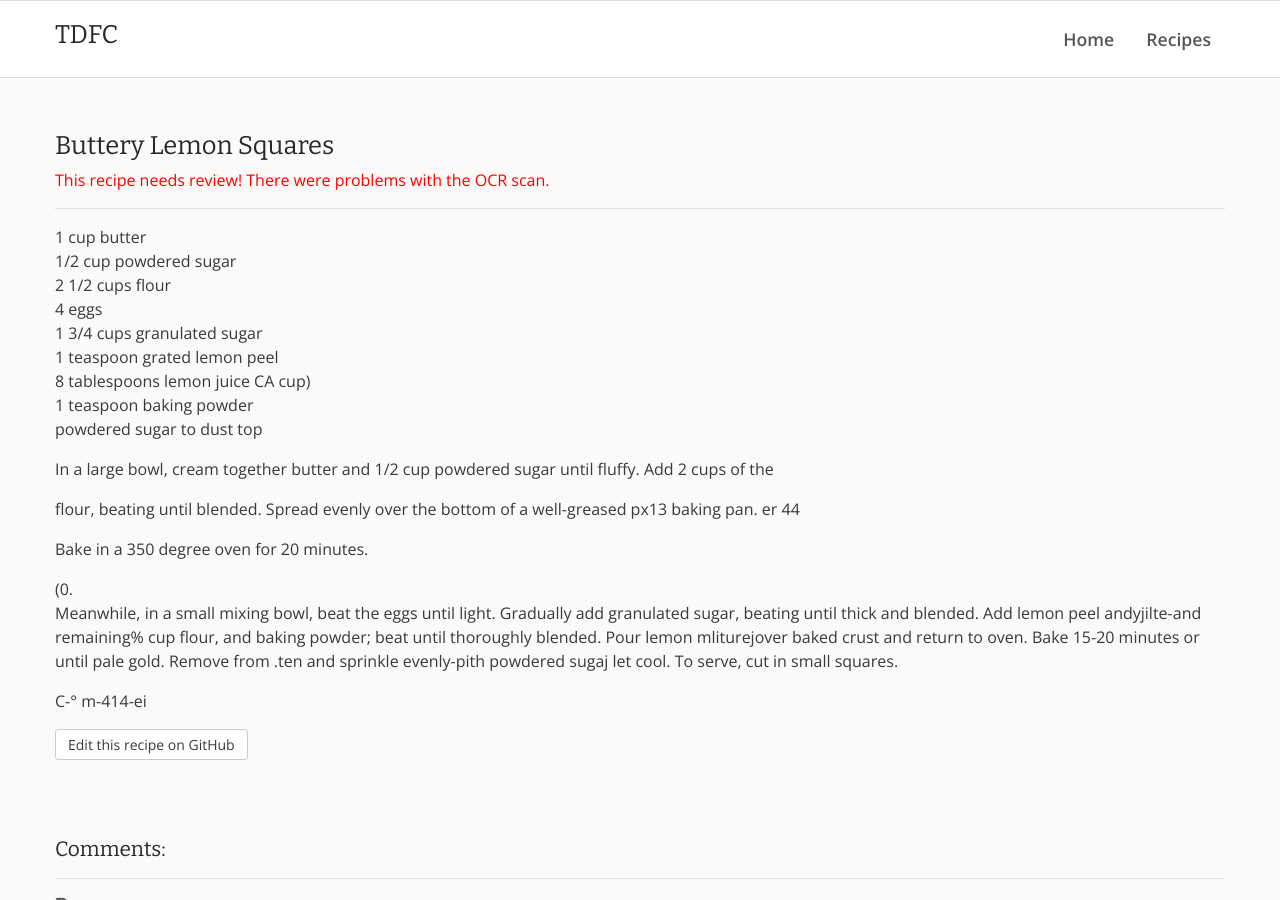
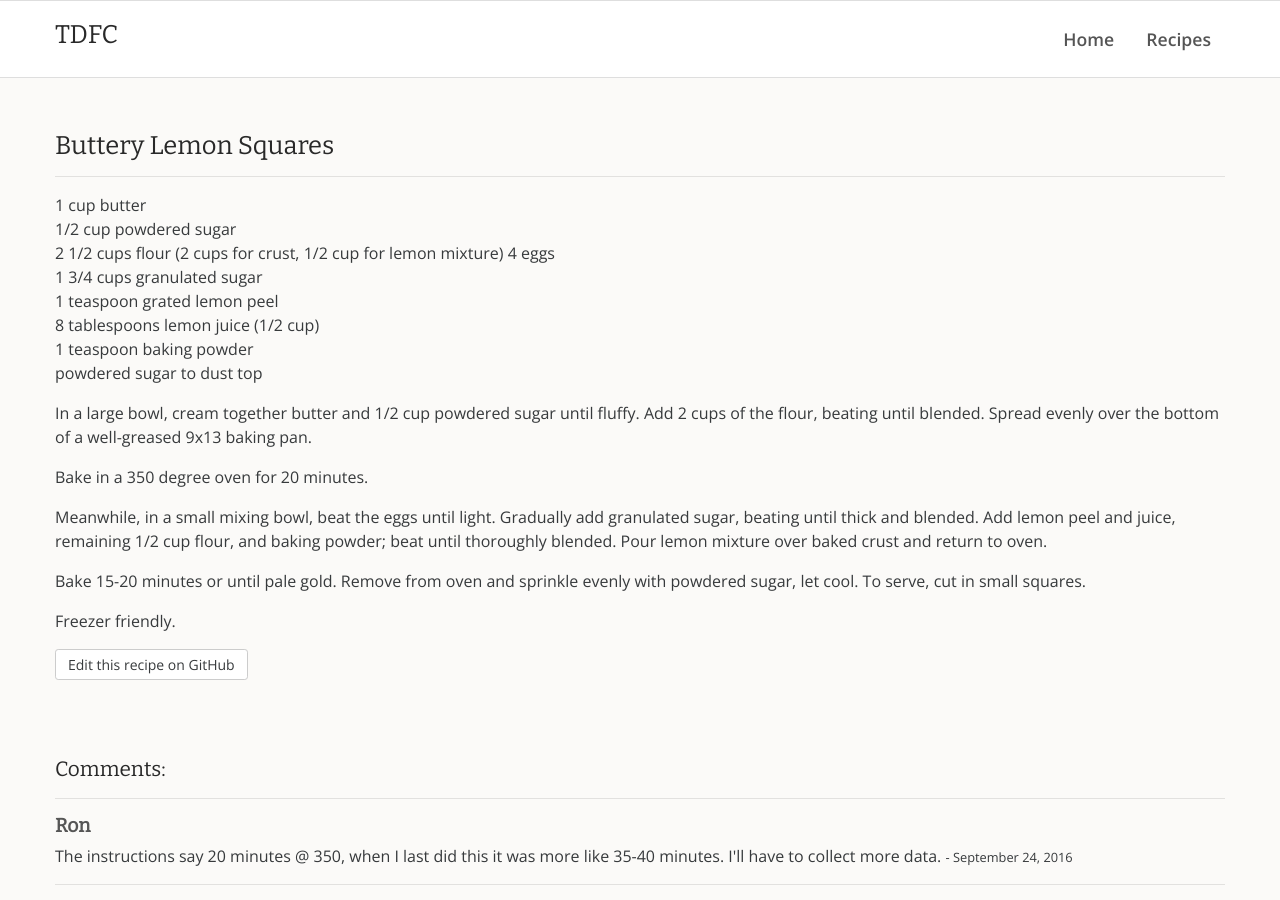
Before and after one commit to rdyar/tdfc, a Jekyll site: the page built from _desserts/buttery-lemon-squares.md, in a window 1280 px wide and 900 px high. Built offline with Jekyll 4.4.1, drawn with Linux system fonts in a browser that asks for light colours.

Commit message:
Update buttery-lemon-squares.md

```diff
--- a/_desserts/buttery-lemon-squares.md
+++ b/_desserts/buttery-lemon-squares.md
@@ -1,30 +1,28 @@
 ---
-s: r
 ---
 
 
 1 cup butter
 1/2 cup powdered sugar
-2 1/2 cups flour
+2 1/2 cups flour  (2 cups for crust, 1/2 cup for lemon mixture)
 4 eggs
 1 3/4 cups granulated sugar
 1 teaspoon grated lemon peel
-8 tablespoons lemon juice CA cup)
+8 tablespoons lemon juice (1/2 cup)
 1 teaspoon baking powder
 powdered sugar to dust top
 
 In a large bowl, cream together butter and 1/2 cup powdered sugar until fluffy. Add 2 cups of the
-
-flour, beating until blended. Spread evenly over the bottom of a well-greased px13 baking pan.
-er 44
+flour, beating until blended. Spread evenly over the bottom of a well-greased 9x13 baking pan.
 
 Bake in a 350 degree oven for 20 minutes.
 
-(0.
 Meanwhile, in a small mixing bowl, beat the eggs until light. Gradually add granulated sugar,
-beating until thick and blended. Add lemon peel andyjilte-and remaining% cup flour, and baking
-powder; beat until thoroughly blended. Pour lemon mliturejover baked crust and return to oven.
-Bake 15-20 minutes or until pale gold. Remove from .ten and sprinkle evenly-pith powdered
-sugaj let cool. To serve, cut in small squares.
+beating until thick and blended. Add lemon peel and juice, remaining 1/2 cup flour, and baking
+powder; beat until thoroughly blended. Pour lemon mixture over baked crust and return to oven.
 
-C-° m-414-ei
+Bake 15-20 minutes or until pale gold. Remove from oven and sprinkle evenly with powdered
+sugar, let cool. To serve, cut in small squares.
+
+
+Freezer friendly.
```
